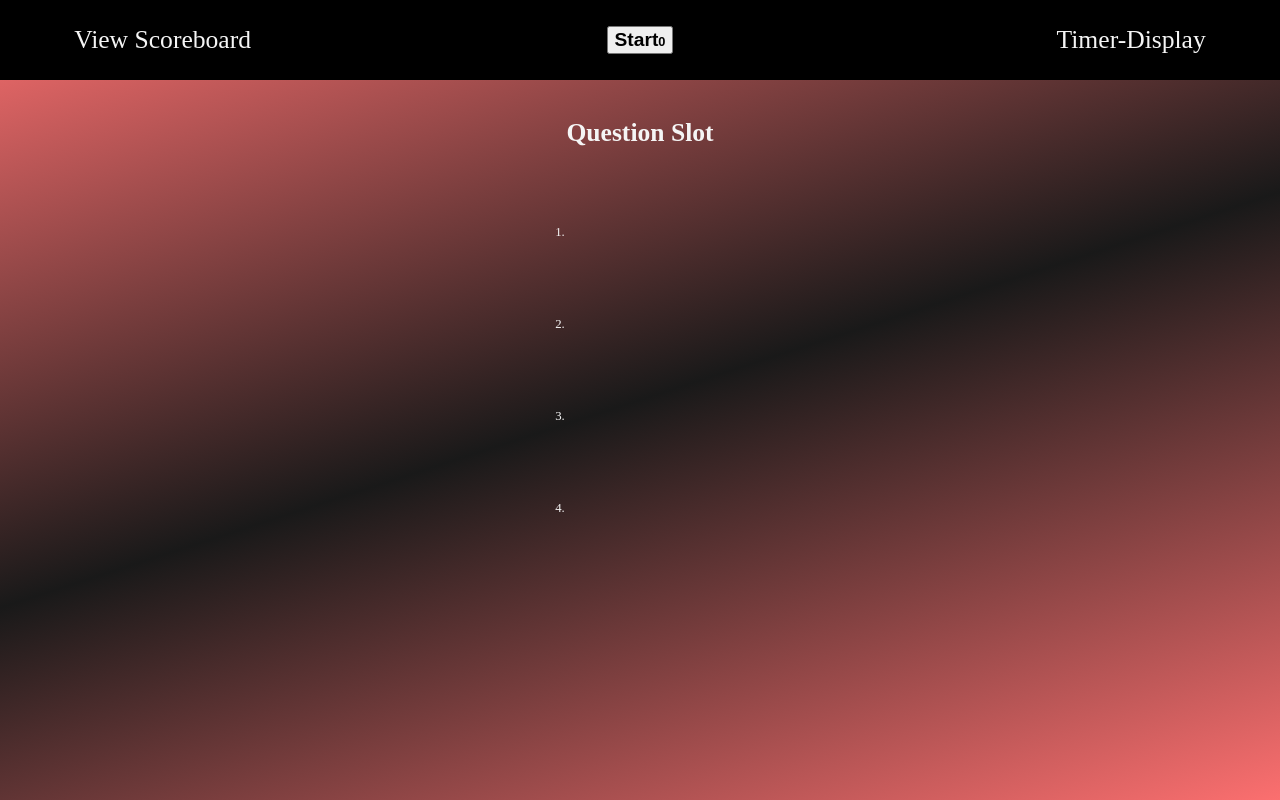
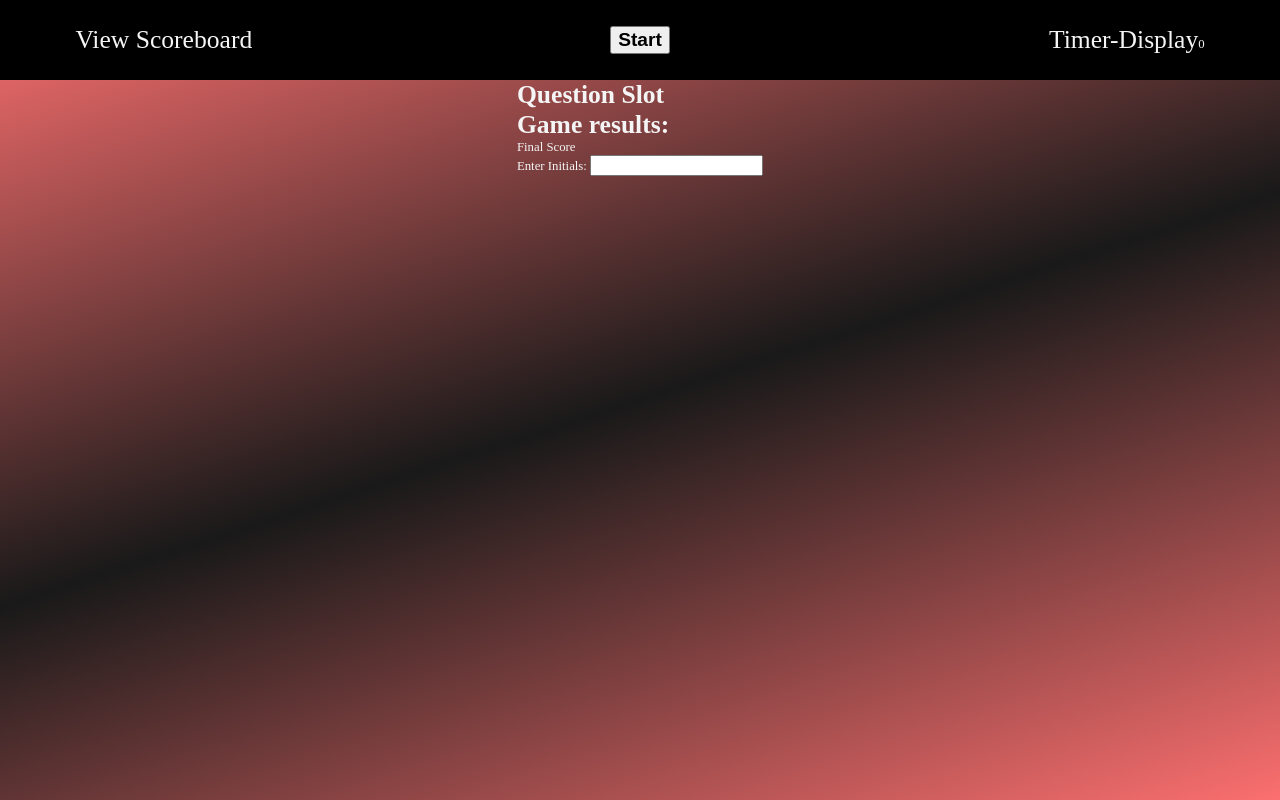
Before and after one commit to krooksoma/JS-Quiz-Game-, a plain HTML site: page index.html in a window 1280 px wide. Drawn offline with Linux system fonts and the light colour scheme.

Commit message:
updated js file

```diff
--- a/Css/style.css
+++ b/Css/style.css
@@ -23,7 +23,7 @@ a{
 html{
     height: 100vh;
     width: 100%;
-    background-image: linear-gradient( 0.95turn, rgba(250,50,50,0.7), rgba(0,0,0,0.9), rgba(250,50,50,0.7));
+    background-image: linear-gradient(0.95turn, rgba(250,50,50,0.7), rgba(0,0,0,0.9), rgba(250,50,50,0.7));
     background-repeat: no-repeat;
     color: whitesmoke;
 }
@@ -54,19 +54,3 @@ body{
    text-align: end;
    width: 30%;
 }
-
-ul{
-    display: flex;
-    justify-content: flex-start;
-    flex: 1 0 50%;
-}
-
-.question-slot{
-    margin: 0 auto;
-    padding: 3rem;
-}
-
-li{
-    margin: 0 auto;
-    padding: 3rem;
-}
--- a/index.html
+++ b/index.html
@@ -17,22 +17,28 @@
                 View Scoreboard
             </a>
         </div>
-        <button id="start-button"><h3>Start<span id="countdown">0</span></h3></button>
+        <button id="start-button"><h3>Start</h3></button>
         <div class="timer-display">
-            Timer-Display
+            Timer-Display<span id="countdown">0</span>
         </div>
     </header>
-    <!-- main section to display data from js -->
+
+
     <main>
-        <section>
-            <h2 class="question-slot"> Question Slot</h2>
-            <ol class="options">
-                <li class="option1"></li>
-                <li class="option2"></li>
-                <li class="option3"></li>
-                <li class="option4"></li>
-            </ol>
-        </section>
+        <!-- Section to display the question and choices. Inittialy hidden -->
+        <div id="question-slot" class="hidden">
+            <div>
+                <h2 class="question-slot"> Question Slot</h2>
+                <div id="options" class="user-choices"></div>
+            </div>
+        </div>
+        <!-- Section to display final score and prompt for initials to populate scriptDb.js file -->
+        <div id="end-game-screen" class="hidden">
+            <h2>Game results:</h2>
+            <p>Final Score <span id="final-score"></span></p>
+            <p>Enter Initials: <input type="text" id="initials" max=3/></p>
+        </div>
+
     </main>
     <script src="Js/script.js"></script>
     <script src="Js/scriptDB.js"></script>
```
